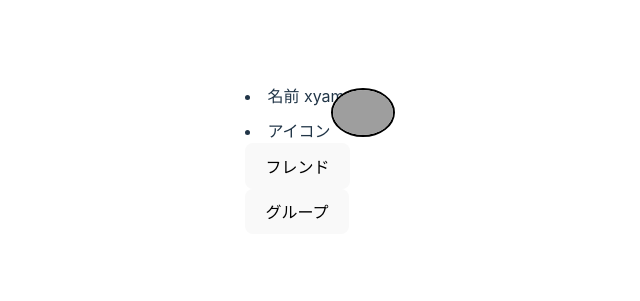
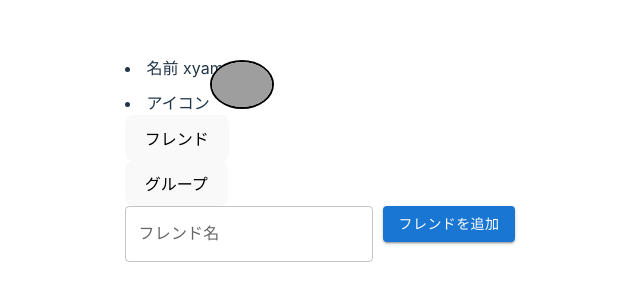
Before and after one commit to Team-Futsukayoi/Nomikai-Setting-App, a React (Vite) app: page /chatlist in a window 1280 px wide. Shown: the part 241-542 px from the top of the page, without its empty margins (320-960 px from the left). Built offline with nearby package versions, Linux system fonts and the light colour scheme; grey boxes are pictures that could not be loaded.

Commit message:
feat: フレンド追加機能の実装

```diff
--- a/src/pages/chats/ChatListPage.jsx
+++ b/src/pages/chats/ChatListPage.jsx
@@ -1,7 +1,8 @@
 import {
     Box,
     Button,
-    Container
+    Container,
+    TextField
 } from '@mui/material';
 
 //import { Button, Box } from 'react';
@@ -10,6 +11,8 @@ import { useState, useEffect } from 'react';
 import FriendList from './FriendList';
 import GroupList from './GroupList';
 import { fetchFriendList } from './mock_api';
+import { db } from '../../firebaseConfig';// Firestoreの設定
+import { collection, addDoc } from 'firebase/firestore';// Firestoreでデータを保存するメソッド
 //import friendList from './test-data';
 // import FriendPage from './FriendList';
 // import GroupPage from './GroupList';
@@ -42,6 +45,8 @@ export const ChatListPage = () => {
     const [isFriendClicked, setIsFriendClicked] = useState(false);
     const [isGroupClicked, setIsGroupClicked] = useState(false);
     const [isFriendList, setIsFriendList] = useState([]);
+    const [friendName, setFriendName] = useState('');
+
     const userinfo = getUserInfo();
     //useEffectでAPIからフェッチ(BackEndからデータを取得)する
     //レンダーの度にAPIを叩くのは非効率なので、useEffectを使って一度だけ取得する(現時点での設計)
@@ -72,7 +77,20 @@ export const ChatListPage = () => {
     //     color: white;
     //     padding: 5px 10px;
 
-
+    const handleAddFriend = async () => {
+        if (friendName.trim()) {
+            try {
+                const docRef = await addDoc(collection(db, 'friends'), {
+                    name: friendName,
+                    addedBy: userinfo.username,
+                });
+                console.log('フレンドを追加しました。ID:', docRef.id);
+                setFriendName('');//テキストフィールドを空にする
+            } catch (error) {
+                console.error('エラーが発生しました:', error);
+            }
+        }
+    };
     // `;
     return (
         <>
@@ -115,22 +133,31 @@ export const ChatListPage = () => {
                         グループ
 
                     </button>
+                </div>
+                {/* フレンド追加フォーム */}
+                <div>
+                    <TextField
+                        label="フレンド名"
+                        value={friendName}
+                        onChange={(e) => setFriendName(e.target.value)}
+                    />
+                    <Button
+                        variant="contained"
+                        color="primary"
+                        onClick={handleAddFriend}
+                        style={{ marginLeft: '10px' }}
+                    >
+                        フレンドを追加
+                    </Button>
+                </div>
 
-                </div>
                 <div>
                     {isFriendClicked && <FriendList friendList={isFriendList} />}
                     {isGroupClicked && <GroupList friendList={isFriendList} />}
                 </div>
-
-
-
             </div>
-
-
-
         </>
-
-    )
-}
+    );
+};
 
 export default ChatListPage;
```
